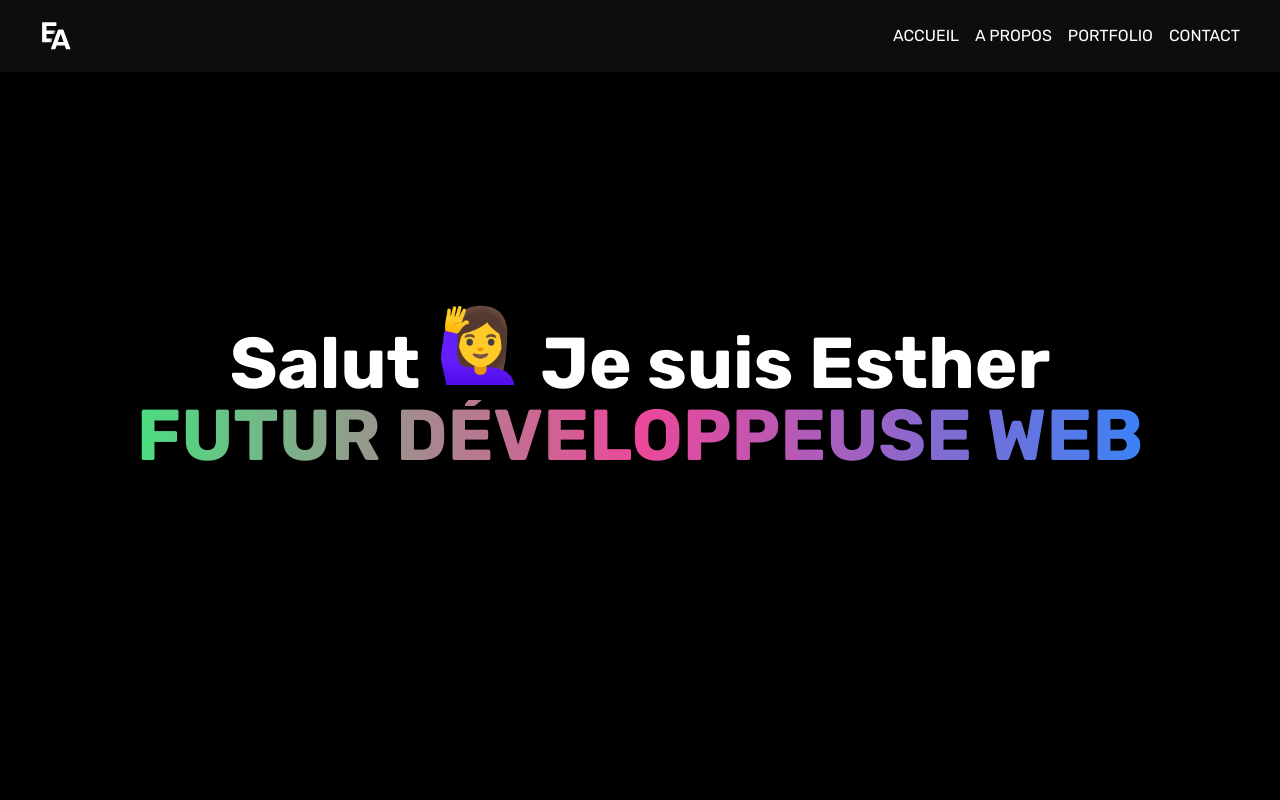
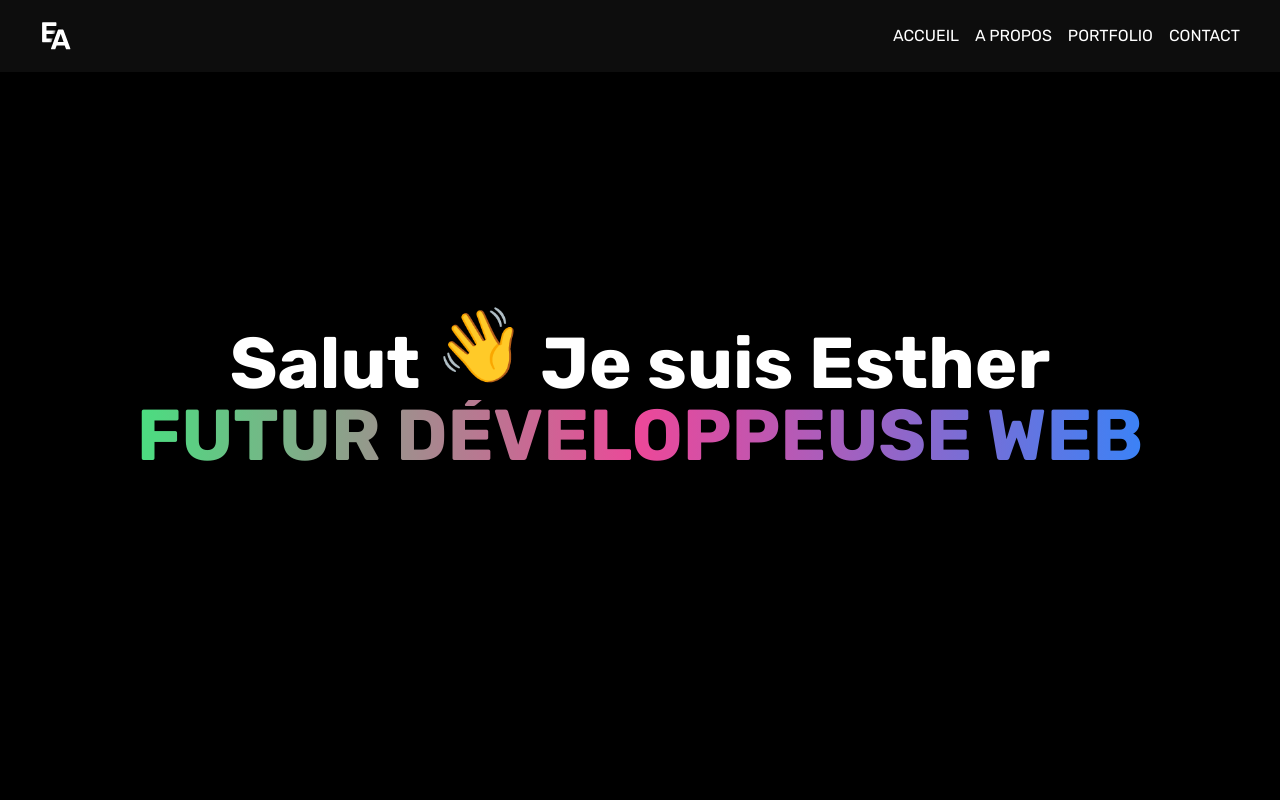
Before and after one commit to Ehr7/Esther-Amegnisse-Portfolio, a SvelteKit app: page / in a window 1280 px wide. Shown: the top 800 px of the page. Built offline with nearby package versions, Linux system fonts and the light colour scheme; what @designbycode/tailwindcss-text-stroke would draw is missing.

Commit message:
change in description text

```diff
--- a/src/routes/+page.svelte
+++ b/src/routes/+page.svelte
@@ -122,7 +122,7 @@
 	<div class="min-h-screen flex justify-center items-center text-center z-0" id="accueil">
 		<div class="relative z-50">
 			<h1 class="text-7xl font-bold">
-				Salut <span class="text-blue-500 inline-block animate-bounce">🙋‍♀️</span> Je suis Esther
+				Salut <span class="text-blue-500 inline-block animate-bounce">👋</span> Je suis Esther
 			</h1>
 
 			<p
@@ -148,7 +148,7 @@
 						stack.<br />
 						L'UX/UI m'intéresse aussi particulièrement car j'apprécie rendre les interfaces intuitives pour
 						les utilisateurs.<br />
-						Je suis polyvalente et je suis déterminée à m'adapter à tous les défis pour
+						Je suis polyvalente et déterminée à m'adapter à tous les défis pour
 						devenir une développeuse web compétente et flexible.
 					</p>
 				</div>
```
